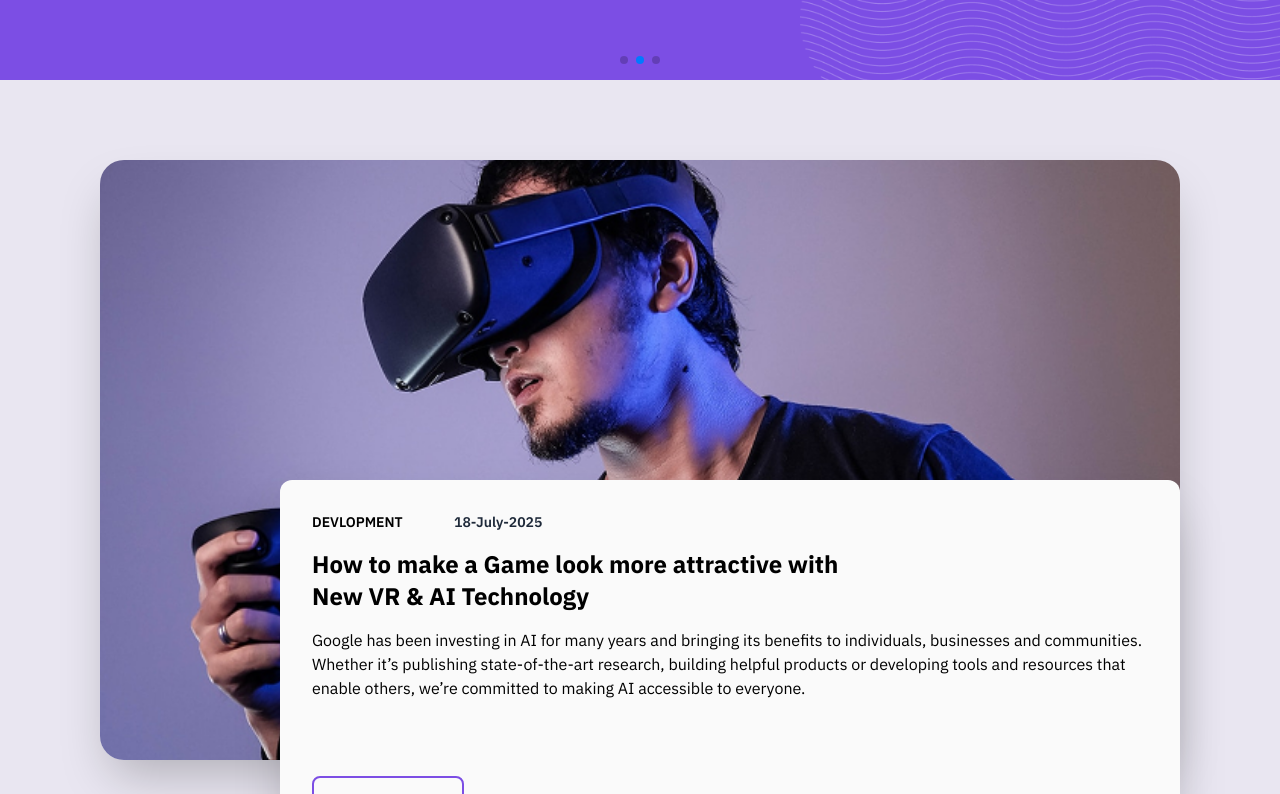
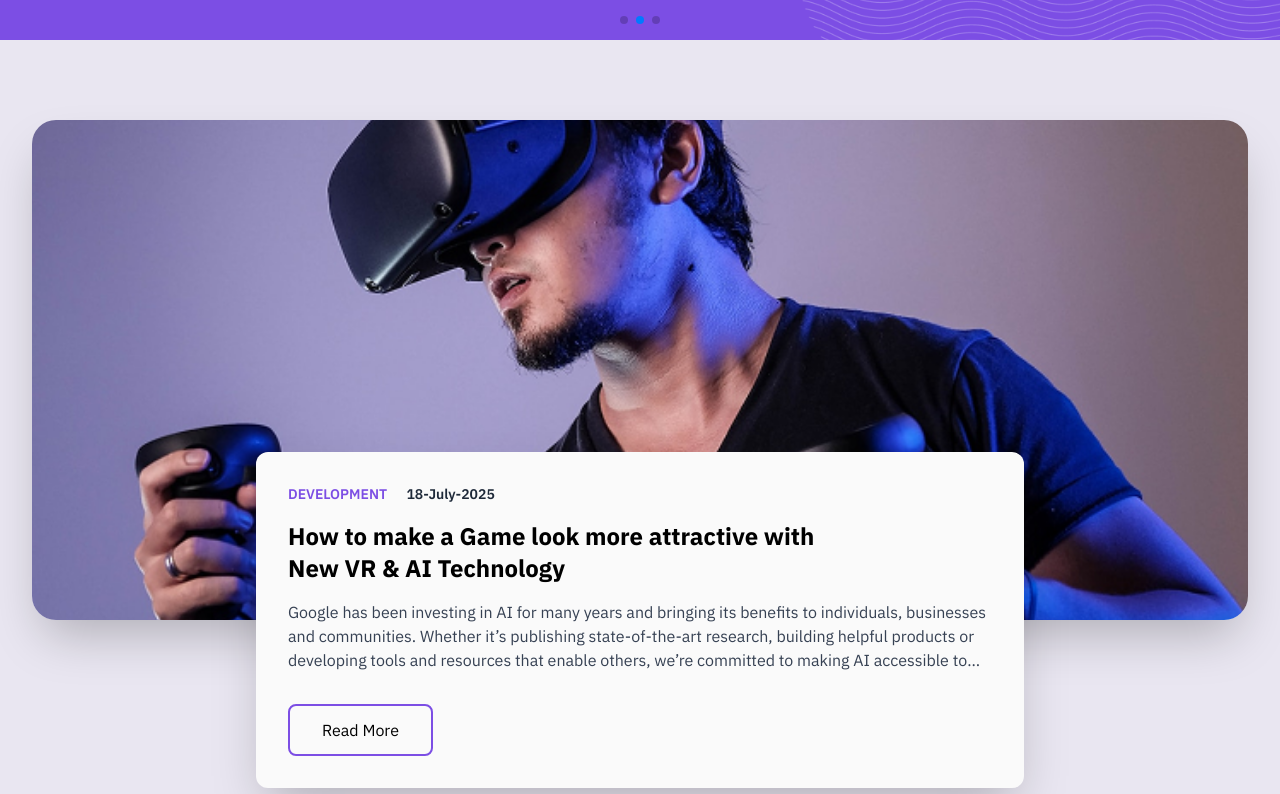
Before and after one commit to Hrushikeshj26/TechNest, a React (Vite) app: page / in a window 1280 px wide. Shown: the part 760-1554 px from the top of the page. Built offline with nearby package versions, Linux system fonts and the light colour scheme.

Commit message:
visual changes

```diff
--- a/src/pages/Landing.jsx
+++ b/src/pages/Landing.jsx
@@ -1,35 +1,37 @@
-import React from 'react'
-import HeroImg from '../assets/Hero.png'
-import Maskg from '../assets/Maskg.png'
+import React from 'react';
+import HeroSlider from '../components/HeroSlider';
 import HeroImg2 from '../assets/Hero2.png'
-import RecentPost from '../components/RecentPost'
-import PopularPost from '../components/PopularPost'
-import HeroSlider from '../components/HeroSlider'
+import RecentPost from '../components/RecentPost';
+import PopularPost from '../components/PopularPost';
 
 function Landing() {
   return (
-    <div className='w-full h-full mt-10'>
+    <div className='w-full h-full font-sans'>
       <HeroSlider/>
 
-        <div className='w-full flex items-center justify-center my-20 relative'>
+      {/* Second Section: Featured Post with Image and Overlapping Text Box */}
+      <div className='w-full flex flex-col items-center justify-center my-20 relative px-4 sm:px-6 lg:px-8'>
         <img
-            className='w-full max-h-[600px] mx-25 object-cover rounded-3xl shadow-2xl'
+          className='w-full max-w-7xl h-[300px] md:h-[400px] lg:h-[500px] object-cover rounded-3xl shadow-2xl'
           src={HeroImg2}
-            alt="hero img" />
+          alt="hero img"
+        />
 
-            <div className='flex gap-4 flex-col bg-zinc-50 shadow-2xl w-[900px] p-8 rounded-xl absolute right-25 top-80'>
-                <p className='font-semibold text-sm'>DEVLOPMENT <span className='ml-12 text-gray-800'>18-July-2025</span></p>
-                <h2 className='text-2xl font-bold'>How to make a Game look more attractive with <br /> New VR & AI Technology</h2>
-                <p>Google has been investing in AI for many years and bringing its benefits to individuals, businesses and communities. Whether it’s publishing state-of-the-art research, building helpful products or developing tools and resources that enable others, we’re committed to making AI accessible to everyone.</p>
-                <button className='border-2 border-[#7C4EE4] w-38 py-3 text-black rounded-lg mt-15 hover:bg-[#7C4EE4] hover:text-white'>
+        {/* Overlapping Text Box - made responsive */}
+        <div className='flex gap-4 flex-col bg-zinc-50 shadow-2xl w-[90%] md:w-[70%] lg:w-[60%] p-6 md:p-8 rounded-xl absolute left-1/2 -translate-x-1/2 -bottom-20 md:-bottom-0 lg:-bottom-0 transform translate-y-1/2'>
+          <p className='font-semibold text-sm text-[#7C4EE4]'>DEVELOPMENT <span className='ml-4 text-gray-800'>18-July-2025</span></p>
+          <h2 className='text-xl md:text-2xl font-bold'>How to make a Game look more attractive with <br className="hidden sm:block"/> New VR & AI Technology</h2>
+          <p className='text-gray-700 text-sm md:text-base line-clamp-3'>Google has been investing in AI for many years and bringing its benefits to individuals, businesses and communities. Whether it’s publishing state-of-the-art research, building helpful products or developing tools and resources that enable others, we’re committed to making AI accessible to everyone.</p>
+          <button className='border-2 border-[#7C4EE4] w-fit px-8 py-3 text-black rounded-lg mt-4 hover:bg-[#7C4EE4] hover:text-white transition-colors'>
             Read More
           </button>
         </div>
       </div>
+      <div className="h-[50px] md:h-[10px] lg:h-[100px]"></div>
       <RecentPost/>
       <PopularPost/>
     </div>
-  )
+  );
 }
 
-export default Landing
+export default Landing;
```
Lines whose indentation alone changed are shown as unchanged.
